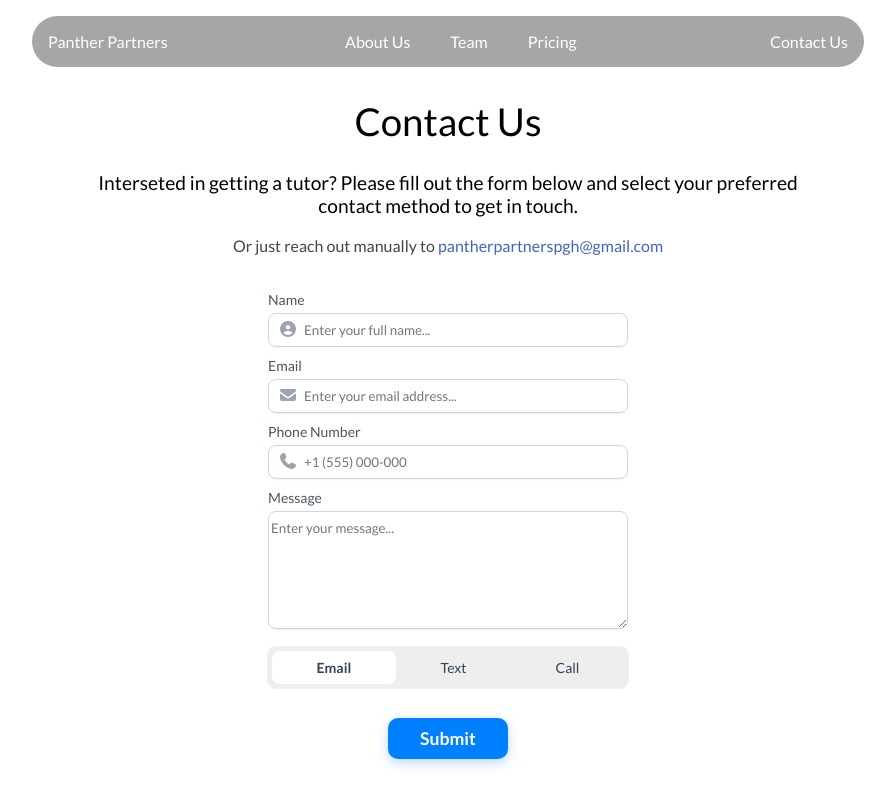
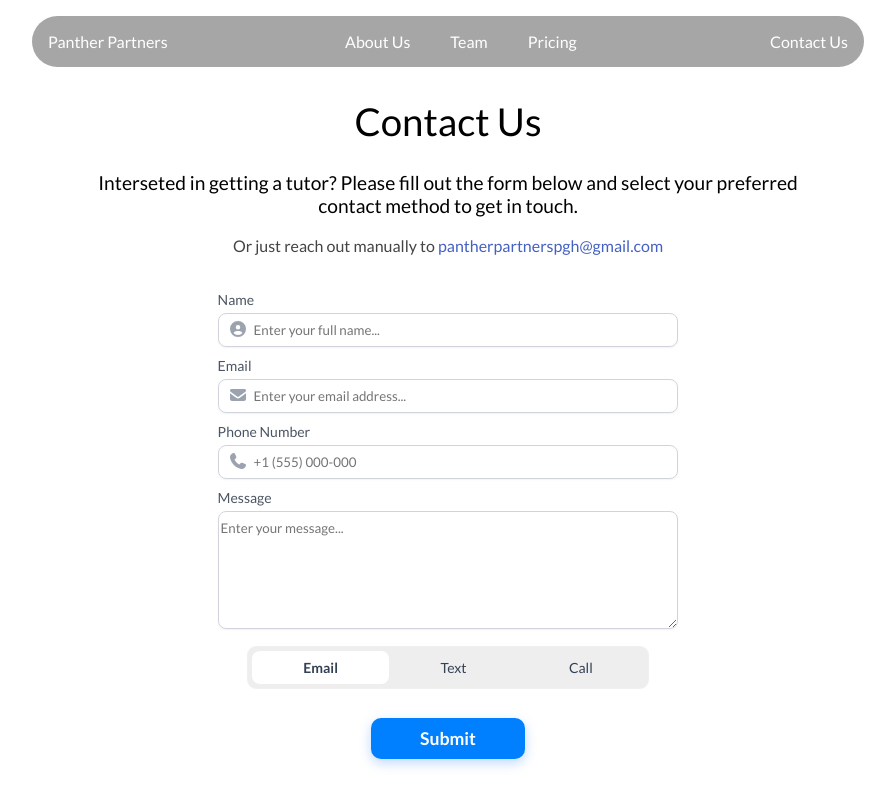
Before and after one commit to matthewlu2/panther-partners, a React (Vite) app: page /contact in a window 1280 px wide. Shown: the top 806 px of the page, without its empty margins (192-1087 px from the left). Built offline with nearby package versions, Linux system fonts and the light colour scheme.

Commit message:
fixed some responsiveness

```diff
--- a/src/pages/contact.css
+++ b/src/pages/contact.css
@@ -53,7 +53,7 @@
     justify-content: center;
     padding: 20px;
     gap: 10px;
-    width: clamp(400px, 60%, 600px);
+    width: clamp(400px, 60%, 1000px);
     /* border: 1px solid red; */
 }
 
--- a/src/pages/pricing.css
+++ b/src/pages/pricing.css
@@ -135,3 +135,10 @@
     text-decoration: none;
     margin-bottom: 10px;
 }
+
+
+@media (max-width: 965px) {
+    .pricing-container {
+        padding-bottom: 3rem;
+    }
+}
```
